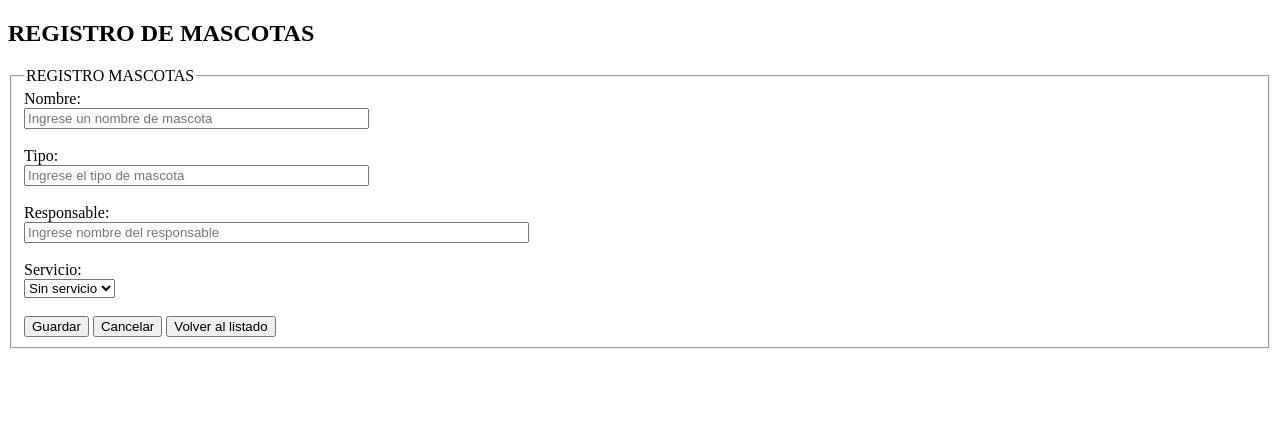
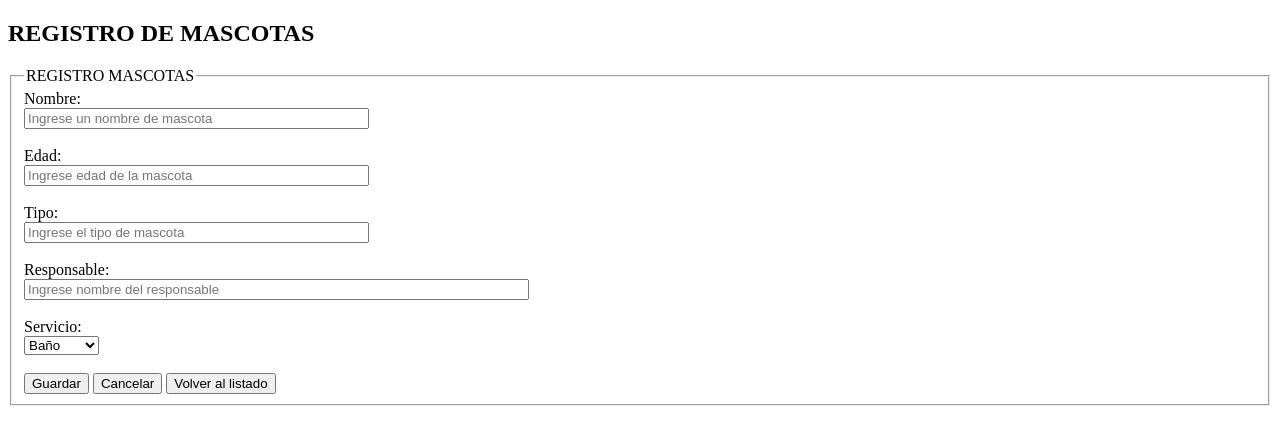
Before and after one commit to diegoamb8/MascoTic, a plain HTML site: page pages/registrar_mascotas.html in a window 1280 px wide. Drawn offline with Linux system fonts and the light colour scheme.

Commit message:
Segundo commit del proyecto

```diff
--- a/pages/registrar_mascotas.html
+++ b/pages/registrar_mascotas.html
@@ -18,21 +18,24 @@
                 <input type="text" id="nombre" name="nombre" placeholder="Ingrese un nombre de mascota" size="40"
                     tabindex="1" required />
                 <br /><br />
+                <label for="edad">Edad:</label><br />
+                <input type="text" id="edad" name="edad" placeholder="Ingrese edad de la mascota" size="40"
+                    tabindex="2" required />
+                <br /><br />
                 <label for="tipo">Tipo:</label><br />
-                <input type="text" id="tipo" name="tipo" placeholder="Ingrese el tipo de mascota" size="40" tabindex="2"
+                <input type="text" id="tipo" name="tipo" placeholder="Ingrese el tipo de mascota" size="40" tabindex="3"
                     required />
                 <br /><br />
                 <label for="responsable">Responsable:</label><br />
                 <input type="text" id="responsable" name="responsable" placeholder="Ingrese nombre del responsable"
-                    size="60" tabindex="3" required />
+                    size="60" tabindex="4" required />
                 <br /><br />
                 <label for="servicio">Servicio:</label><br />
-                <select name="servicio" id="servicio" tabindex="4">
-                    <option value="baño">Baño</option>
+                <select name="servicio" id="servicio" tabindex="5">
+                    <option value="baño" selected="true">Baño</option>
                     <option value="consulta">Consulta</option>
                     <option value="cirugia">Cirugia</option>
                     <option value="otro">Otro</option>
-                    <option value="sin_servicio" selected="true">Sin servicio</option>
                 </select><br /><br />
 
                 <button type="submit">Guardar</button>
```
Also changed, not shown: pages/mascotas.html (+10 -2 lines), pages/servicios.html (+1 -8 lines).
